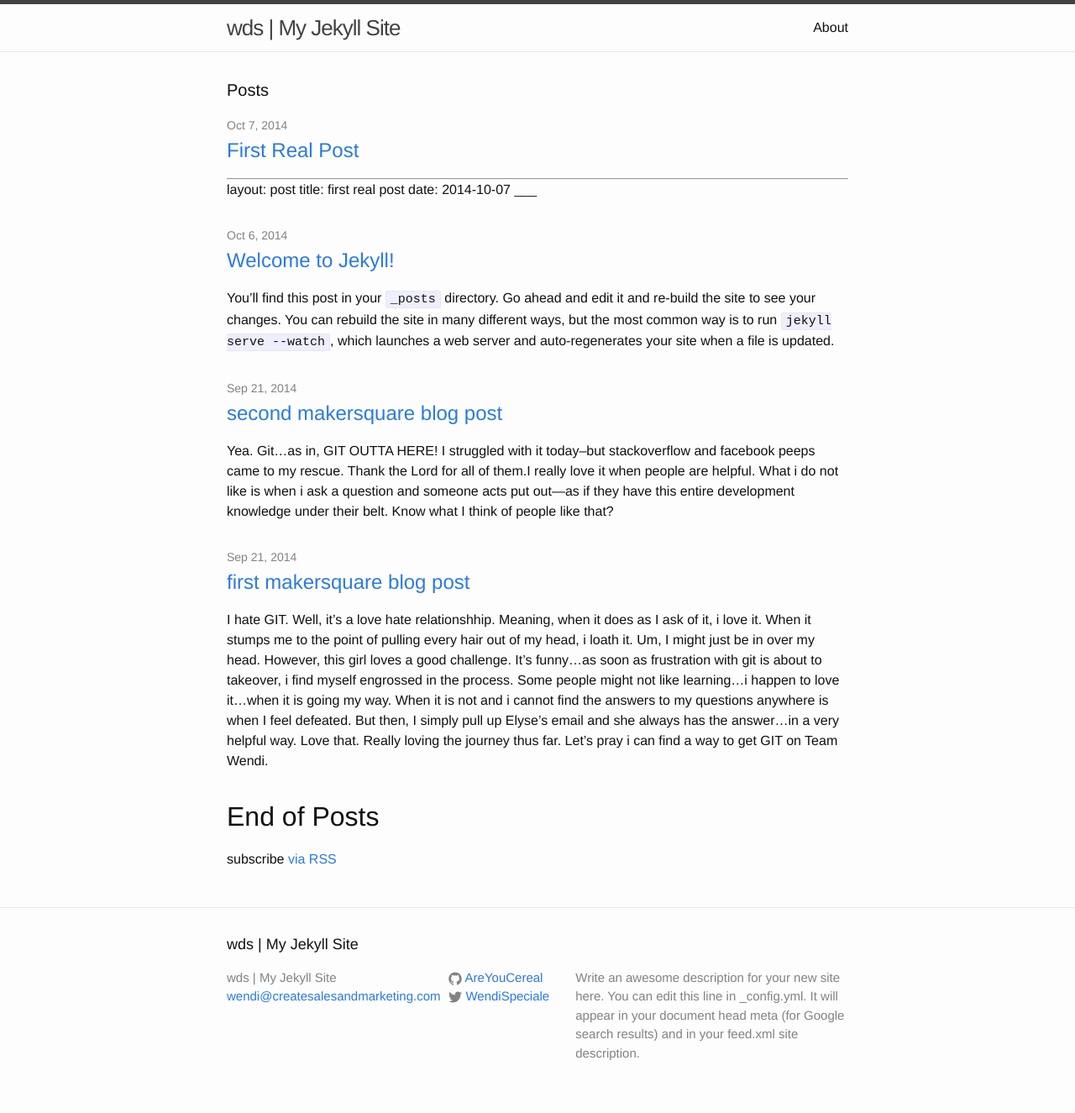
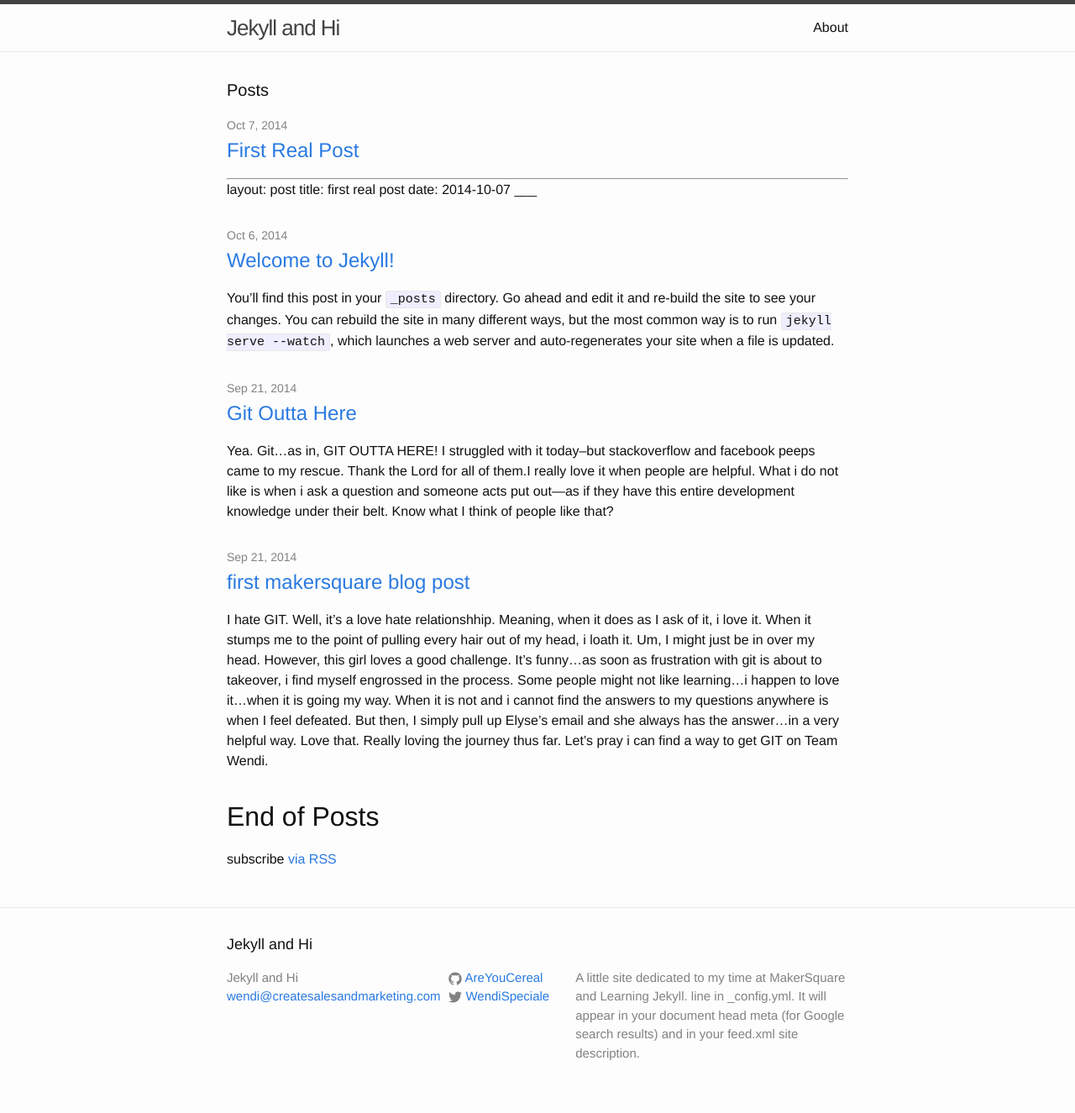
Before and after one commit to AreYouCereal/areyoucereal.github.io, a Jekyll site: the page built from index.html, in a window 1280 px wide. Shown: the whole page at 84% size. Built offline with Jekyll 4.4.1, drawn with Linux system fonts in a browser that asks for light colours.

```diff
--- a/_config.yml
+++ b/_config.yml
@@ -1,8 +1,8 @@
 # Site settings
-title: wds | My Jekyll Site
+title: Jekyll and Hi
 email: wendi@createsalesandmarketing.com
 description: > # this means to ignore newlines until "baseurl:"
-  Write an awesome description for your new site here. You can edit this
+  A little site dedicated to my time at MakerSquare and Learning Jekyll.
   line in _config.yml. It will appear in your document head meta (for
   Google search results) and in your feed.xml site description.
 baseurl: "" # the subpath of your site, e.g. /blog/
--- a/_includes/head.html
+++ b/_includes/head.html
@@ -6,6 +6,6 @@
     <title>{% if page.title %}{{ page.title }}{% else %}{{ site.title }}{% endif %}</title>
     <meta name="description" content="{{ site.description }}">
 
-    <link rel="stylesheet" href="{{ "/css/main.css" | prepend: site.baseurl }}">
+    <link rel="stylesheet" href="{{ "/css/main.css" | prepend: site.baseurl }}"> <!-- css/main.css -->
     <link rel="canonical" href="{{ page.url | replace:'index.html','' | prepend: site.baseurl | prepend: site.url }}">
 </head>
--- a/_posts/2014-09-22-blog-2-post.markdown
+++ b/_posts/2014-09-22-blog-2-post.markdown
@@ -1,6 +1,6 @@
 ---
 layout: post
-title: second makersquare blog post
+title: "Git Outta Here"
 date: 2014-09-21
 ---
 
--- a/index.html
+++ b/index.html
@@ -14,7 +14,7 @@
         <h2>
           <a class="post-link" href="{{ post.url | prepend: site.baseurl }}">{{ post.title }}</a>
         </h2>
-       <p> {{ post.excerpt }}</p>
+       <p>{{ post.excerpt }}</p>
       </li>
     {% endfor %}
     <h1>End of Posts</h1>
```
